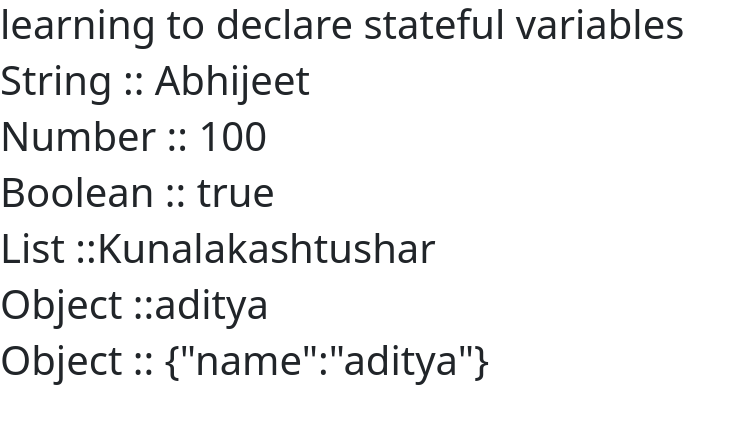
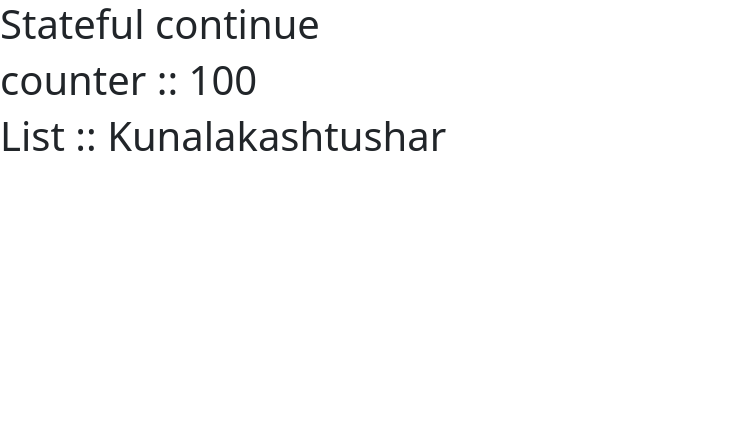
Before and after one commit to abhi0707-coder/my-react-app1, a React (Create React App) app: page / in a window 1280 px wide. Shown: the top 424 px of the page, without its empty margins (0-744 px from the left). Built offline with nearby package versions, Linux system fonts and the light colour scheme.

Commit message:
stateful

```diff
--- a/src/App.js
+++ b/src/App.js
@@ -3,21 +3,16 @@ import './App.css'
 import { useState } from 'react'
 
 function App() {
-  let [name] = useState('Abhijeet')
-  let [counter] = useState(100)
-  let [active] = useState(true)
-  let [list] = useState(['Kunal', 'akash', 'tushar'])
-  let [std1] = useState({ name: 'aditya' })
+  let [name, setName] = useState('Abhijeet')
+  let [counter, setCounter] = useState(100)
+  let [active, setActive] = useState(true)
+  let [list, setList] = useState(['Kunal', 'akash', 'tushar'])
 
   return (
     <div>
-      <h1>learning to declare stateful variables</h1>
-      <h1>String :: {name}</h1>
-      <h1>Number :: {counter}</h1>
-      <h1>Boolean :: {active + ''}</h1>
-      <h1>List ::{list}</h1>
-      <h1>Object ::{std1.name}</h1>
-      <h1>Object :: {JSON.stringify(std1)}</h1>
+      <h1>Stateful continue</h1>
+      <h1>counter :: {counter}</h1>
+      <h1>List :: {list}</h1>
     </div>
   )
 }
```
